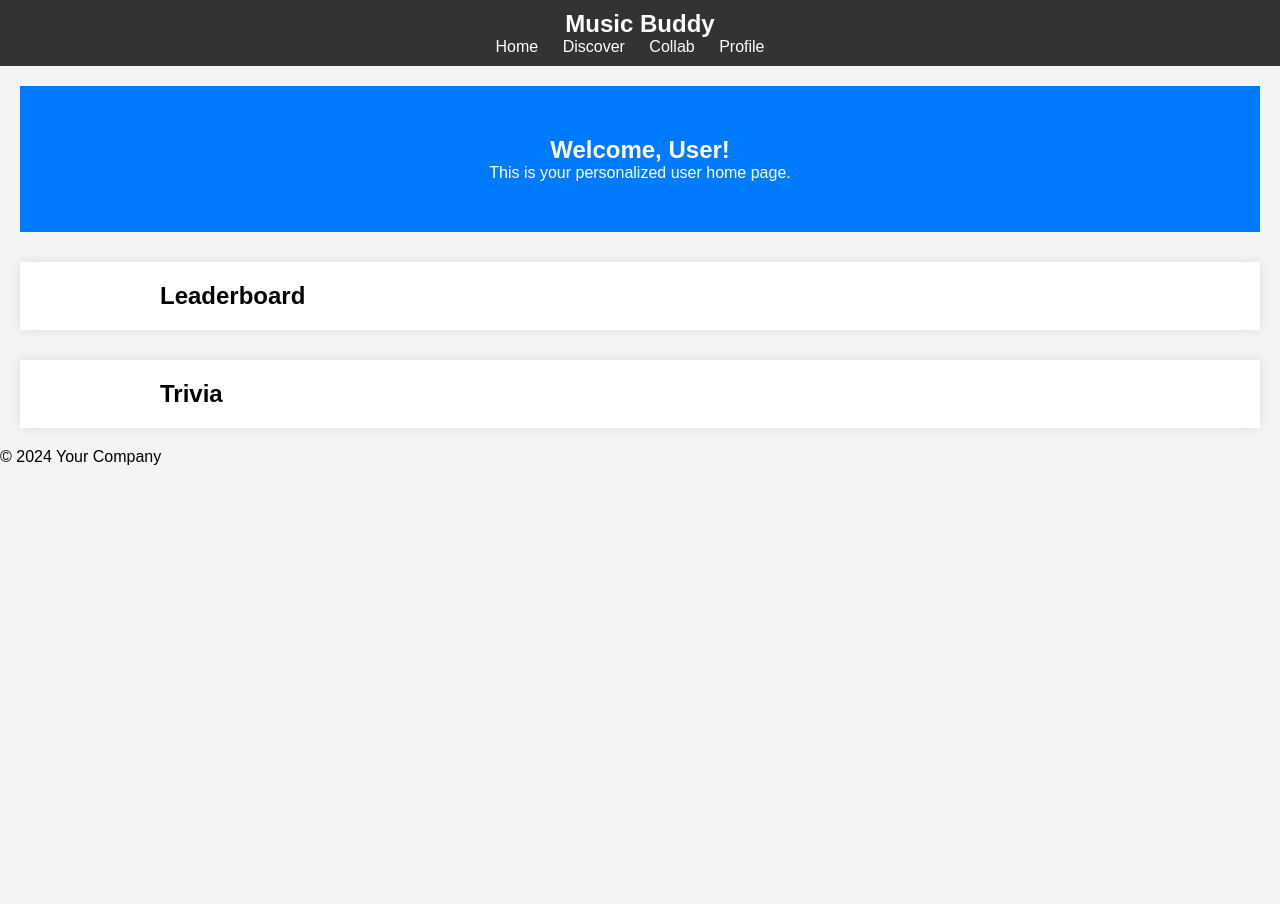
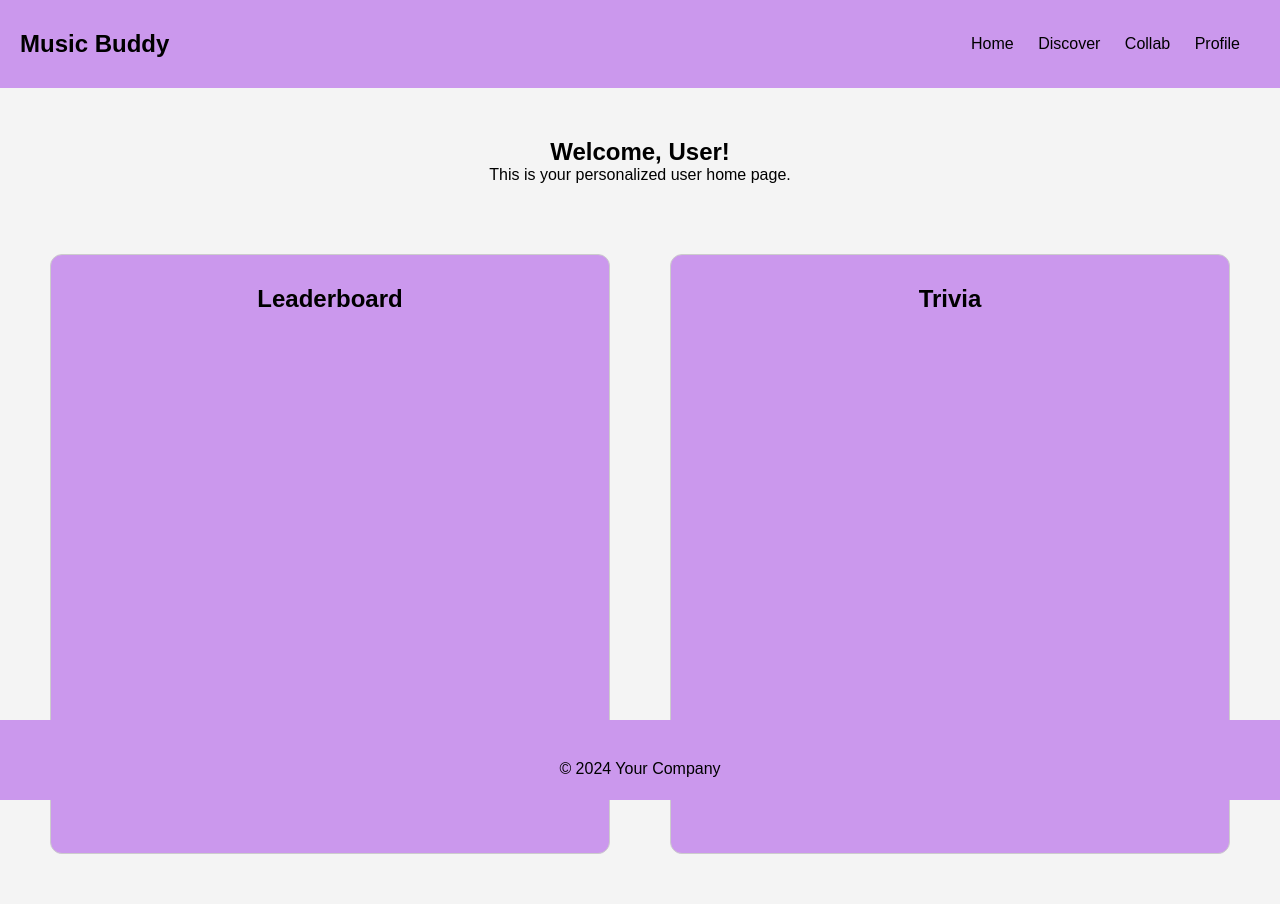
Before and after one commit to rinabug/music-buddy, a Python web app: template backend/templates/index.html in a window 1280 px wide. Before the commit the page ends 465 px from the top, so only its background shows below. Run offline with Jinja, Linux system fonts and the light colour scheme; the template is opened without the code that fills it, so the values that code supplies are empty.

Commit message:
working on styling and creating the html pages

```diff
--- a/backend/templates/index.html
+++ b/backend/templates/index.html
@@ -3,31 +3,36 @@
 <head>
     <meta charset="UTF-8">
     <meta name="viewport" content="width=device-width, initial-scale=1.0">
-    <title>User Home</title>
+    <title>Home</title>
     <link rel="stylesheet" href="/static/css/styles.css">
 </head>
 <body>
     <header>
         <!-- Navbar or header content -->
         <nav>
+            <div class="nav-left">
             <h1> Music Buddy</h1>
+            </div>
+            <div class="nav-right">
             <ul>
                 <li><a>Home</a></li>
                 <li><a href="discover.html">Discover</a></li>
                 <li><a href="#">Collab</a></li>
-                <li><a href="profile.html">Profile</a></li>
+                <li><a href="profile.html" class="nav-right">Profile</a></li>
             </ul>
+            </div>
         </nav>
     </header>
 
+    <section class="welcome-section">
+        <div class="container">
+            <h1>Welcome, User!</h1>
+            <p>This is your personalized user home page.</p>
+        </div>
+    </section>
+
     <main>
         <!-- Main content area -->
-        <section class="welcome-section">
-            <div class="container">
-                <h1>Welcome, User!</h1>
-                <p>This is your personalized user home page.</p>
-            </div>
-        </section>
 
         <section class="leaderboard-section">
             <div class="container">
@@ -51,6 +56,8 @@
     <footer>
         <!-- Footer content -->
         <p>&copy; 2024 Your Company</p>
+        <ul>
+        </ul>
     </footer>
 
     <script src="/static/js/index.js"></script>
--- a/backend/templates/profile.html
+++ b/backend/templates/profile.html
@@ -3,7 +3,7 @@
 <head>
     <meta charset="UTF-8">
     <meta name="viewport" content="width=device-width, initial-scale=1.0">
-    <title>Profile Page</title>
+    <title>Profile</title>
     <link rel="stylesheet" href="/static/css/styles.css">
 </head>
 <body>
--- a/static/css/styles.css
+++ b/static/css/styles.css
@@ -148,8 +166,8 @@ body {
 }
 
 header {
-    background-color: #333;
-    color: #fff;
+    background-color: #CB98ED;
+    color: #000000;
     padding: 10px 0;
     text-align: center;
 }
@@ -164,13 +182,26 @@ header nav ul li {
 }
 
 header nav ul li a {
-    color: #fff;
+    color: black;
     text-decoration: none;
     font-size: 16px;
 }
 
 header nav ul li a:hover {
-    text-decoration: underline;
+    color: white;
+}
+
+nav {
+    display: flex;
+    justify-content: space-between;
+    align-items: center;
+    padding: 20px;
+    background-color: #CB98ED;
+    color: black;
+}
+
+.nav-left h1{
+    margin: 0;
 }
 
 main {
@@ -183,15 +214,73 @@ main {
 }
 
 .welcome-section {
-    background-color: #007bff;
-    color: #fff;
+    color: black;
     padding: 50px 0;
     text-align: center;
 }
 
+main {
+    display: flex;
+    flex-wrap: wrap;
+}
+
 .leaderboard-section, .trivia-section {
-    margin-top: 30px;
-    padding: 20px;
-    background-color: #fff;
-    box-shadow: 0 0 10px rgba(0, 0, 0, 0.1);
+    display: flex;
+    flex-direction: column;
+    align-items: center;
+    text-align: center;
+    padding: 30px;
+    border: 1px solid #ccc;
+    border-radius: 12px;
+    margin-bottom: 30px;
+    margin-right: 30px;
+    margin-left: 30px;
+    background-color: #CB98ED;
+    width: calc(50% - 60px);
+    height: 600px;
 }
+
+.leaderboard-section h2, .trivia-section h2 {
+    margin-bottom: 15px;
+}
+
+/*Dicover styling*/
+.Discover-section{
+    display: flex;
+    text-align: center;
+    align-items: center;
+    margin-bottom: 50px;
+    margin-top: 50px;
+}
+
+.Concert-section, .Music-section {
+    display: flex;
+    flex-direction: column;
+    align-items: center;
+    text-align: center;
+    padding: 30px;
+    border: 1px solid #ccc;
+    border-radius: 12px;
+    margin-bottom: 30px;
+    margin-right: 30px;
+    margin-left: 30px;
+    background-color: #CB98ED;
+    width: calc(50% - 60px);
+    height: 600px;
+}
+
+.Concert-section h2, .Music-section h2 {
+    margin-bottom: 15px;
+}
+
+footer {
+    text-align: center;
+    padding: 40px;
+    background-color: #CB98ED;
+    margin-top: auto;
+    position: fixed;
+    bottom: 0;
+    left: 0;
+    right: 0;
+    height: 50px;
+}
```
Also changed, not shown: other parts of static/css/styles.css (+35 -17 lines), backend/templates/discover.html (+8 -8 lines), backend/templates/start-page.html (+5 -3 lines).
